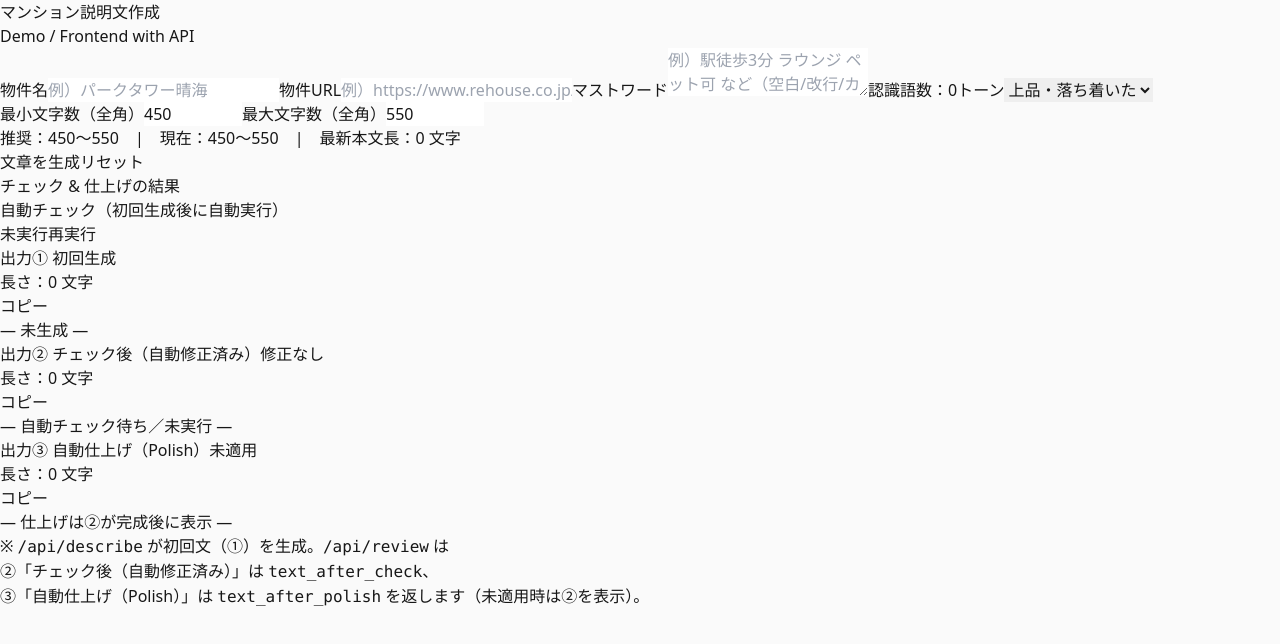
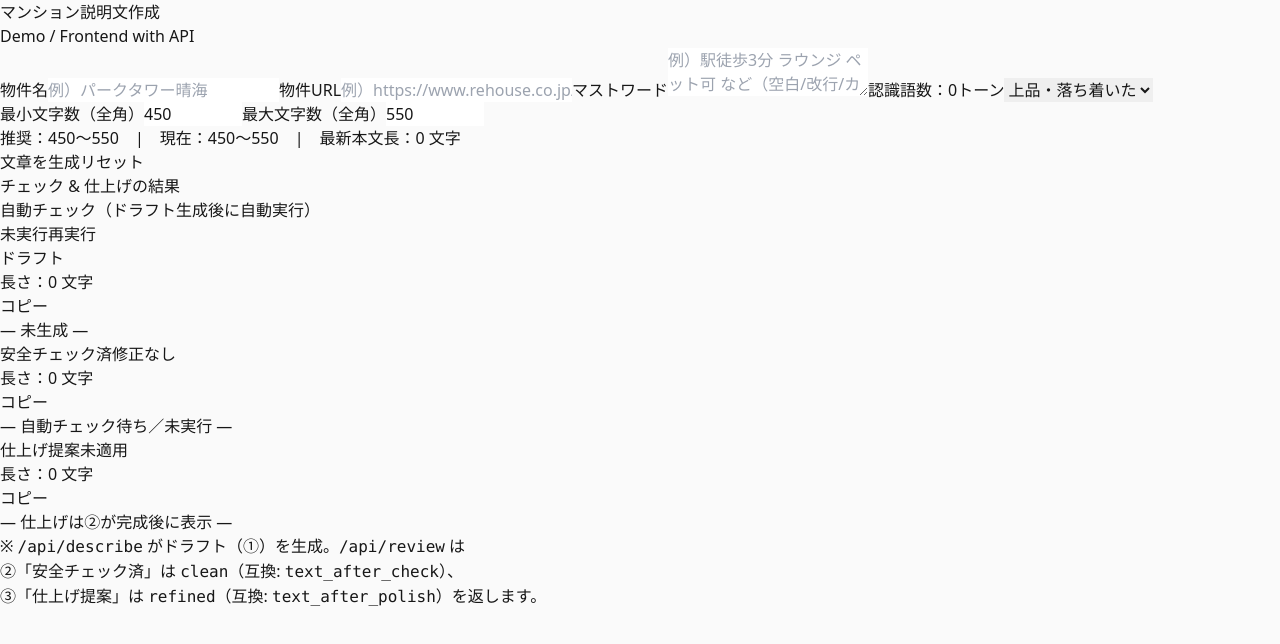
Before and after one commit to masashitakano917-maker/apt_explain, a Next.js app in the folder of-tagline-main-2/of-tagline/: page / in a window 1280 px wide. Shown: the top 644 px of the page. Built offline with nearby package versions, Linux system fonts and the light colour scheme.

Commit message:
Update page.tsx

```diff
--- a/of-tagline-main-2/of-tagline/app/page.tsx
+++ b/of-tagline-main-2/of-tagline/app/page.tsx
@@ -52,10 +52,10 @@ export default function Page() {
   const [busy, setBusy] = useState(false);
   const [error, setError] = useState<string | null>(null);
 
-  // 出力①②③
-  const [text1, setText1] = useState(""); // 初回生成
-  const [text2, setText2] = useState(""); // チェック後（自動修正済み）
-  const [text3, setText3] = useState(""); // 自動仕上げ（Polish）
+  // 出力（ドラフト／安全チェック済／仕上げ提案）
+  const [text1, setText1] = useState(""); // ドラフト
+  const [text2, setText2] = useState(""); // 安全チェック済
+  const [text3, setText3] = useState(""); // 仕上げ提案
 
   // 差分表示（①→②、②→③）
   const [diff12Html, setDiff12Html] = useState("");
@@ -95,7 +95,7 @@ export default function Page() {
 
       setBusy(true);
 
-      // ① 初回生成
+      // ① ドラフト（/api/describe は初回文だけ返す）
       const res = await fetch("/api/describe", {
         method: "POST",
         headers: { "Content-Type": "application/json" },
@@ -120,7 +120,7 @@ export default function Page() {
   async function handleCheck(baseText?: string, suppressBusy = false) {
     try {
       const src = (baseText ?? text1).trim();
-      if (!src) throw new Error("まず①の文章を生成してください。");
+      if (!src) throw new Error("まずドラフトを生成してください。");
       if (!suppressBusy) setBusy(true);
 
       setCheckStatus("running");
@@ -140,23 +140,27 @@ export default function Page() {
       const j = await res.json();
       if (!res.ok) throw new Error(j?.error || "チェックに失敗しました。");
 
-      // ② チェック後（中間）
-      const afterCheck = String(j?.text_after_check ?? j?.improved ?? src);
+      // サーバーの新キーを最優先で利用（互換キーはフォールバック）
+      const draft       = String(j?.draft ?? src);
+      const afterCheck  = String(j?.clean ?? j?.text_after_check ?? j?.improved ?? src);
+      const afterPolish = typeof j?.refined === "string" ? j.refined
+                          : (typeof j?.text_after_polish === "string" ? j.text_after_polish : "");
+
+      // 画面の3段に反映
+      setText1(draft);
       setText2(afterCheck);
+      setText3(afterPolish);
 
+      // 差分
+      setDiff12Html(markDiffRed(draft, afterCheck));
+      setDiff23Html(afterPolish ? markDiffRed(afterCheck, afterPolish) : "");
+
+      // 指摘・サマリ
       const issuesBefore = Array.isArray(j?.issues_before) ? j.issues_before
                         : Array.isArray(j?.issues) ? j.issues : [];
       const summary = j?.summary || (issuesBefore.length ? issuesBefore.join(" / ") : "");
       setIssues2(issuesBefore);
       setSummary2(summary);
-
-      // ③ 自動仕上げ（Polish）
-      const afterPolish = typeof j?.text_after_polish === "string" ? j.text_after_polish : "";
-      setText3(afterPolish);
-
-      // 差分
-      setDiff12Html(markDiffRed(src, afterCheck));
-      setDiff23Html(afterPolish ? markDiffRed(afterCheck, afterPolish) : "");
 
       // フラグとメモ
       setAutoFixed(Boolean(j?.auto_fixed));
@@ -300,7 +304,7 @@ export default function Page() {
 
             {/* 1行：自動チェックのステータス＋再実行 */}
             <div className="flex items-center justify-between rounded-xl border bg-neutral-50 px-3 py-2">
-              <div className="text-sm">自動チェック（初回生成後に自動実行）</div>
+              <div className="text-sm">自動チェック（ドラフト生成後に自動実行）</div>
               <div className="flex items-center gap-2">
                 <span className={cn("px-2 py-0.5 rounded-full text-xs", statusClass)}>{statusLabel}</span>
                 <Button
@@ -331,7 +335,7 @@ export default function Page() {
               <div className="space-y-3">
                 {!!diff12Html && (
                   <details open className="rounded border">
-                    <summary className="cursor-pointer px-3 py-2 text-sm bg-neutral-50">差分 ①→②（初回 → チェック後）</summary>
+                    <summary className="cursor-pointer px-3 py-2 text-sm bg-neutral-50">差分 ①→②（ドラフト → 安全チェック済）</summary>
                     <div
                       className="p-3 text-sm leading-relaxed"
                       dangerouslySetInnerHTML={{ __html: diff12Html }}
@@ -340,7 +344,7 @@ export default function Page() {
                 )}
                 {!!diff23Html && (
                   <details className="rounded border">
-                    <summary className="cursor-pointer px-3 py-2 text-sm bg-neutral-50">差分 ②→③（チェック後 → 自動仕上げ）</summary>
+                    <summary className="cursor-pointer px-3 py-2 text-sm bg-neutral-50">差分 ②→③（安全チェック済 → 仕上げ提案）</summary>
                     <div
                       className="p-3 text-sm leading-relaxed"
                       dangerouslySetInnerHTML={{ __html: diff23Html }}
@@ -354,10 +358,10 @@ export default function Page() {
 
         {/* 右カラム：3つの出力 */}
         <section className="space-y-4">
-          {/* 出力① 初回生成 */}
+          {/* 出力① ドラフト */}
           <div className="bg-white rounded-2xl shadow min-h-[220px] flex flex-col overflow-hidden">
             <div className="p-4 border-b flex items-center justify-between">
-              <div className="text-sm font-medium">出力① 初回生成</div>
+              <div className="text-sm font-medium">ドラフト</div>
               <div className="flex items-center gap-3">
                 <div className="text-xs text-neutral-500">長さ：{jaLen(text1)} 文字</div>
                 <Button onClick={() => copy(text1)} disabled={!text1}>コピー</Button>
@@ -372,11 +376,11 @@ export default function Page() {
             </div>
           </div>
 
-          {/* 出力② チェック後（自動修正済み） */}
+          {/* 出力② 安全チェック済 */}
           <div className="bg-white rounded-2xl shadow min-h-[220px] flex flex-col overflow-hidden">
             <div className="p-4 border-b flex items-center justify-between">
               <div className="text-sm font-medium flex items-center gap-2">
-                出力② チェック後（自動修正済み）
+                安全チェック済
                 {autoFixed ? (
                   <span className="text-xs bg-emerald-50 text-emerald-700 px-2 py-0.5 rounded">自動修正適用</span>
                 ) : (
@@ -407,11 +411,11 @@ export default function Page() {
             </div>
           </div>
 
-          {/* 出力③ 自動仕上げ（Polish） */}
+          {/* 出力③ 仕上げ提案 */}
           <div className="bg-white rounded-2xl shadow min-h-[220px] flex flex-col overflow-hidden">
             <div className="p-4 border-b flex items-center justify-between">
               <div className="text-sm font-medium flex items-center gap-2">
-                出力③ 自動仕上げ（Polish）
+                仕上げ提案
                 {polishApplied ? (
                   <span className="text-xs bg-emerald-50 text-emerald-700 px-2 py-0.5 rounded">適用</span>
                 ) : (
@@ -441,9 +445,9 @@ export default function Page() {
 
           <div className="bg-white rounded-2xl shadow p-4">
             <div className="text-xs text-neutral-500 leading-relaxed">
-              ※ <code>/api/describe</code> が初回文（①）を生成。<code>/api/review</code> は<br/>
-              ②「チェック後（自動修正済み）」は <code>text_after_check</code>、<br/>
-              ③「自動仕上げ（Polish）」は <code>text_after_polish</code> を返します（未適用時は②を表示）。
+              ※ <code>/api/describe</code> がドラフト（①）を生成。<code>/api/review</code> は<br/>
+              ②「安全チェック済」は <code>clean</code>（互換: <code>text_after_check</code>）、<br/>
+              ③「仕上げ提案」は <code>refined</code>（互換: <code>text_after_polish</code>）を返します。
             </div>
           </div>
         </section>
```
